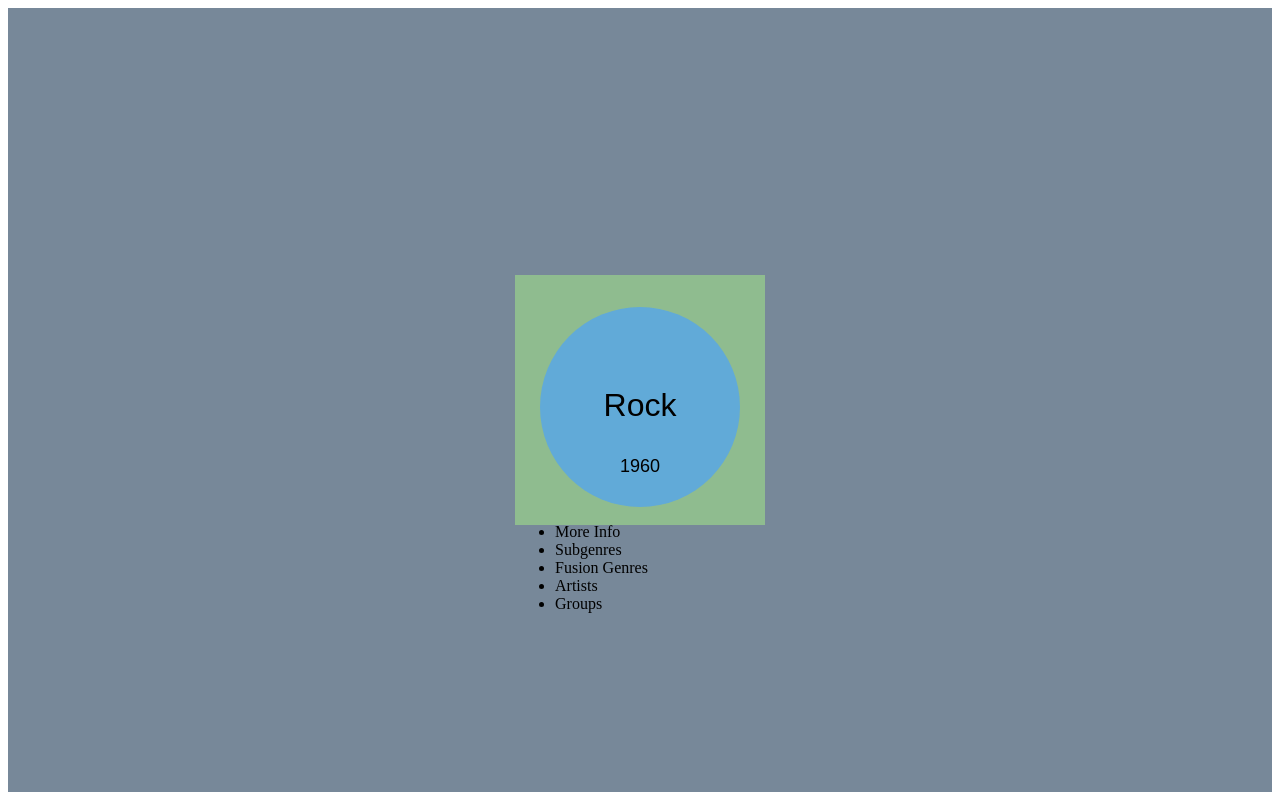
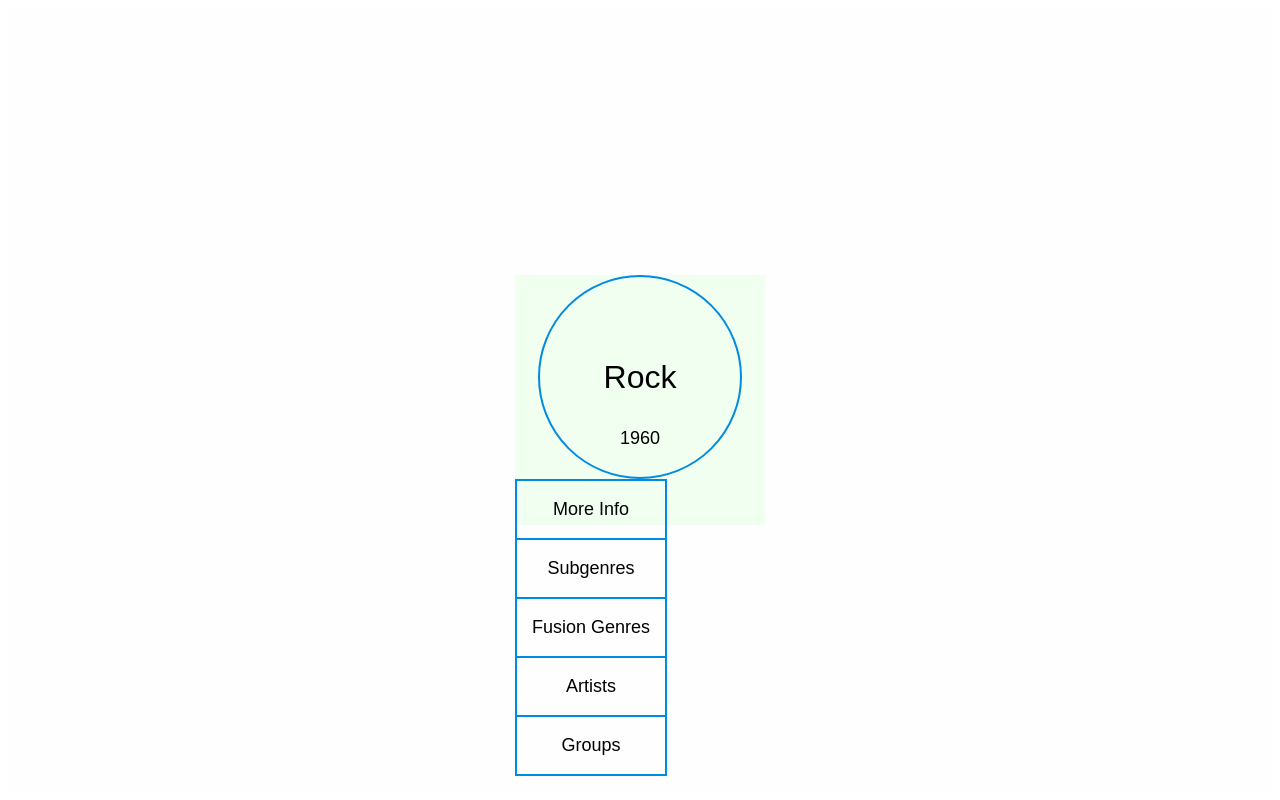
Before and after one commit to giorgiodema/RockOntology, a Flask app: page /index in a window 1280 px wide. Run offline with Flask 2, Linux system fonts and the light colour scheme.

Commit message:
popup ok

```diff
--- a/static/style.css
+++ b/static/style.css
@@ -1,7 +1,7 @@
 /*  contains all the items, it's the
     root container */
 .main_container{
-    background-color: lightslategray;
+    background-color: rgb(255, 254, 254);
 
     display: flex;
     /* main direction */
@@ -25,7 +25,7 @@
     as well as the popup with all the actions
     that can be performed */
 .item_popup_container{
-    background-color: darkseagreen;
+    background-color: rgb(240, 255, 240);
     width: 250px;
     height: 250px;
 }
@@ -35,7 +35,9 @@
 .item_container{
 
     border-radius: 50%;
-    background-color: rgb(97, 170, 216);
+    border-style: solid;
+    border-width: 2px;
+    border-color: rgb(0, 139, 226);
 
     width:200px;
     height: 200px;
@@ -46,11 +48,44 @@
     text-align: center;
 }
 
+/*  popup displaying all
+    actions that can be
+    performed on an item */
+.popup{
+    /* remove dots */
+    list-style-type: none;
+    margin: 0;
+    padding: 0;
+
+    width: 150px;
+    border: 1px solid rgb(0, 139, 226);
+
+    display: flex;
+    flex-direction: column;
+    justify-content: space-evenly;
+    align-items: stretch;
+}
+/*  single action that can be
+    performed on an item */
+.popup li{
+    display: inline-block;
+    border: 1px solid rgb(0, 139, 226);
+    height: 100%;
+}
+.popup li:hover{
+    background-color: rgb(126, 206, 255);
+}
+.popup li p{
+    text-align: center;
+    font-size:large;
+    font-family: Arial, Helvetica, sans-serif;
+}
+
 /*  title of an item of type
     genre */
 .genre_title{
     position: relative;
-    top:80px;
+    top:50px;
     font-size:xx-large;
     font-family: Arial, Helvetica, sans-serif;
 }
@@ -59,7 +94,7 @@
     type genre */
 .genre_origin{
     position: relative;
-    top:80px;
+    top:50px;
     font-size:large;
     font-family: Arial, Helvetica, sans-serif;
 }
--- a/templates/app.html
+++ b/templates/app.html
@@ -11,11 +11,11 @@
                 <p class="genre_origin">1960</p>
             </div>
             <ul class=popup>
-                <li>More Info</li>
-                <li>Subgenres</li>
-                <li>Fusion Genres</li>
-                <li>Artists</li>
-                <li>Groups</li>
+                <li><p>More Info</p></li>
+                <li><p>Subgenres</p></li>
+                <li><p>Fusion Genres</p></li>
+                <li><p>Artists</p></li>
+                <li><p>Groups</p></li>
             </ul>
         </div>
     </div>
```
